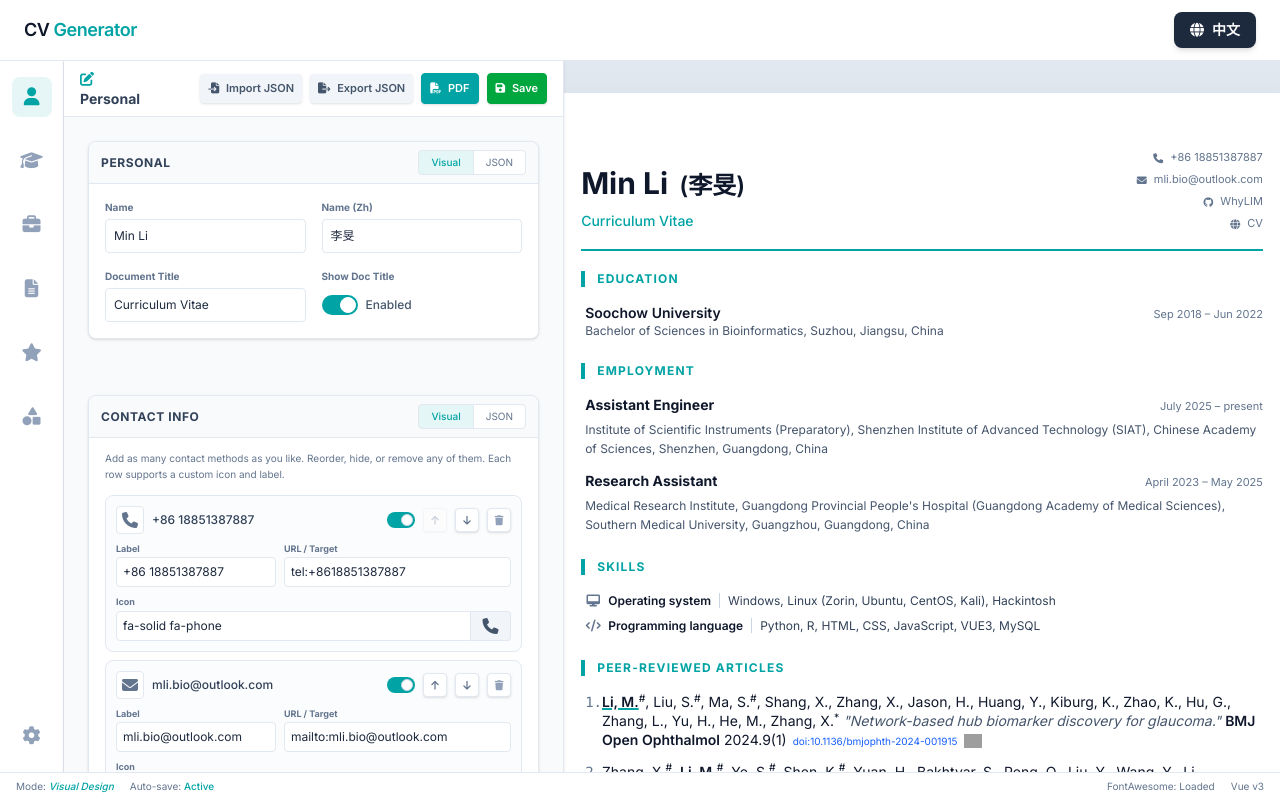
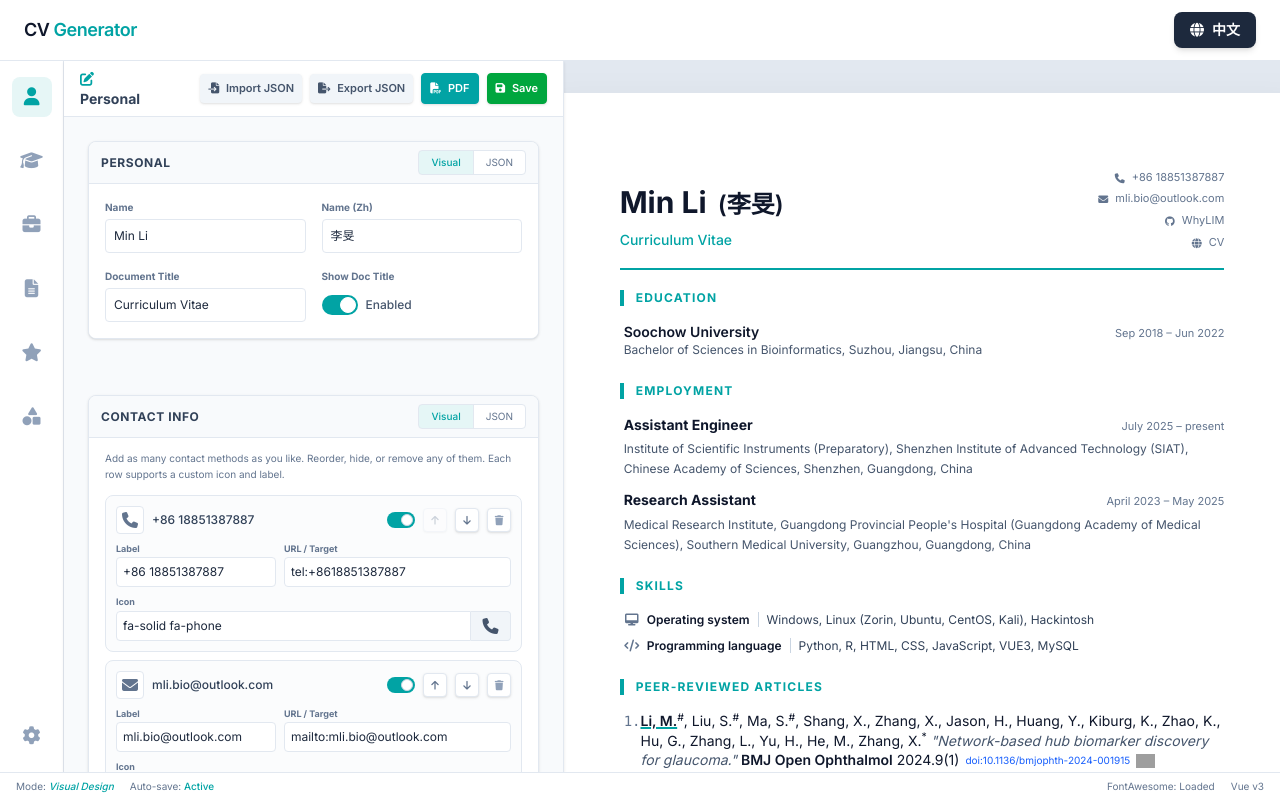
Before and after one commit to WhyLIM/cv-generator, a Vue app: page / in a window 1280 px wide. Built offline with nearby package versions, Linux system fonts and the light colour scheme; grey boxes are pictures that could not be loaded.

Commit message:
feat: 字体缩放实时预览、中英文字体独立选择、预览与打印页边距统一

```diff
--- a/index.html
+++ b/index.html
@@ -4,6 +4,11 @@
     <meta charset="UTF-8" />
     <meta name="viewport" content="width=device-width, initial-scale=1.0" />
     <title>Personal CV Generator</title>
+    <link rel="preconnect" href="https://fonts.googleapis.com">
+    <link rel="preconnect" href="https://fonts.gstatic.com" crossorigin>
+    <link
+      href="https://fonts.googleapis.com/css2?family=Inter:wght@300;400;500;600;700;800&family=Lato:wght@300;400;700&family=Merriweather:wght@300;400;700&family=Noto+Sans+SC:wght@300;400;500;700&family=Noto+Serif+SC:wght@400;700&family=Open+Sans:wght@300;400;600;700;800&family=Playfair+Display:wght@400;700&family=Roboto:wght@300;400;500;700&family=Source+Serif+4:opsz,wght@8..60,300;8..60,400;8..60,700&display=swap"
+      rel="stylesheet" />
     <link rel="stylesheet" href="https://cdnjs.cloudflare.com/ajax/libs/font-awesome/6.5.1/css/all.min.css" integrity="sha512-DTOQO9RWCH3ppGqcWaEA1BIZOC6xxalwEsw9c2QQeAIftl+Vegovlnee1c9QX4TctnWMn13TZye+giMm8e2LwA==" crossorigin="anonymous" referrerpolicy="no-referrer" />
   </head>
   <body>
--- a/src/App.vue
+++ b/src/App.vue
@@ -265,7 +265,7 @@ const handleImportJson = (event: Event) => {
 @media print {
   @page {
     /* 将物理页边距交还给浏览器控制，解决分页后中间页面无边距的问题 */
-    margin: 20mm 25mm !important;
+    margin: var(--print-margin-v) var(--print-margin-h) !important;
   }
 
   * {
--- a/src/components/CvEditor.vue
+++ b/src/components/CvEditor.vue
@@ -46,8 +46,12 @@ const data = computed({
       }
       modified = true;
     } else {
-      // Deduplicate sectionOrder first
-      val.sectionOrder = [...new Set(val.sectionOrder)];
+      // Deduplicate sectionOrder only when duplicates exist (avoid infinite loop)
+      const deduped = [...new Set(val.sectionOrder)];
+      if (deduped.length !== val.sectionOrder.length) {
+        val.sectionOrder = deduped;
+        modified = true;
+      }
 
       // Ensure existing custom customSections are in sectionOrder
       if (val.customSections) {
@@ -101,6 +105,18 @@ const data = computed({
     // Initialize fontScale if not set
     if (val.fontScale === undefined) {
       val.fontScale = 1;
+      modified = true;
+    }
+
+    // Initialize fontFamily if not set
+    if (val.fontFamily === undefined) {
+      val.fontFamily = 'Inter';
+      modified = true;
+    }
+
+    // Initialize fontFamilyZh if not set
+    if (val.fontFamilyZh === undefined) {
+      val.fontFamilyZh = "'Noto Sans SC'";
       modified = true;
     }
 
@@ -971,6 +987,30 @@ const removeContactLink = (idx: number) => {
           <span class="text-sm font-mono text-slate-600 w-8">%</span>
         </div>
         <p class="text-[10px] text-slate-400 mt-1">{{ t('fontScaleHint') }}</p>
+
+        <label class="block text-xs font-bold text-slate-500 mb-2 mt-4">{{ t('fontFamily') }}</label>
+        <select v-model="data.fontFamily"
+          class="w-full text-xs border border-slate-200 rounded p-1.5 focus:border-[#01a3a4] outline-none bg-white">
+          <option value="Inter" style="font-family: 'Inter', sans-serif;">Inter</option>
+          <option value="Roboto" style="font-family: 'Roboto', sans-serif;">Roboto</option>
+          <option value="Lato" style="font-family: 'Lato', sans-serif;">Lato</option>
+          <option value="'Open Sans'" style="font-family: 'Open Sans', sans-serif;">Open Sans</option>
+          <option value="Merriweather" style="font-family: 'Merriweather', serif;">Merriweather</option>
+          <option value="'Source Serif 4'" style="font-family: 'Source Serif 4', serif;">Source Serif 4</option>
+          <option value="'Playfair Display'" style="font-family: 'Playfair Display', serif;">Playfair Display</option>
+          <option value="'Times New Roman'" style="font-family: 'Times New Roman', serif;">Times New Roman</option>
+        </select>
+
+        <label class="block text-xs font-bold text-slate-500 mb-2 mt-3">{{ t('fontFamilyZh') }}</label>
+        <select v-model="data.fontFamilyZh"
+          class="w-full text-xs border border-slate-200 rounded p-1.5 focus:border-[#01a3a4] outline-none bg-white">
+          <option value="'Noto Sans SC'" style="font-family: 'Noto Sans SC', sans-serif;">Noto Sans SC（思源黑体）</option>
+          <option value="'Noto Serif SC'" style="font-family: 'Noto Serif SC', serif;">Noto Serif SC（思源宋体）</option>
+          <option value="'Microsoft YaHei'" style="font-family: 'Microsoft YaHei', sans-serif;">微软雅黑</option>
+          <option value="'SimSun'" style="font-family: 'SimSun', serif;">宋体（SimSun）</option>
+          <option value="'PingFang SC'" style="font-family: 'PingFang SC', sans-serif;">苹方（PingFang SC）</option>
+        </select>
+        <p class="text-[10px] text-slate-400 mt-1">{{ t('fontFamilyHint') }}</p>
       </div>
 
       <div class="mb-6 border border-slate-200 rounded-lg bg-white shadow-sm p-4" v-if="visibleSectionOrder.length > 0">
--- a/src/components/CvPreview.vue
+++ b/src/components/CvPreview.vue
@@ -12,16 +12,29 @@ const formatAuthor = (author: Author) => {
 
 // Generate CSS variable for the theme color and font scale dynamically
 const cssVars = computed(() => {
+  // 西文字体优先，中文回退到中文字体，再回退到系统字体
+  const fontFamily = [
+    props.data.fontFamily || 'Inter',
+    props.data.fontFamilyZh || "'Noto Sans SC'",
+    'ui-sans-serif',
+    'system-ui',
+    'sans-serif',
+  ].join(', ');
+  const scale = props.data.fontScale || 1;
   return {
     '--theme-color': props.data.themeColor,
-    '--font-scale': props.data.fontScale || 1,
+    '--font-scale': scale,
+    fontFamily,
+    zoom: scale,
+    // 预览内边距除以缩放，使视觉内边距恒等于打印页边距（zoom 会连带放大 padding）
+    padding: `calc(var(--print-margin-v) / ${scale}) calc(var(--print-margin-h) / ${scale})`,
   };
 });
 </script>
 
 <template>
   <div
-    class="print-container bg-white text-slate-800 w-[210mm] min-h-[297mm] mx-auto p-10 md:p-14 block text-[13px] md:text-[14px] leading-relaxed"
+    class="print-container bg-white text-slate-800 w-[210mm] min-h-[297mm] mx-auto block text-[13px] md:text-[14px] leading-relaxed"
     :style="cssVars">
 
     <!-- PROFILE PHOTO (Floated Top-Right) -->
--- a/src/defaultData.ts
+++ b/src/defaultData.ts
@@ -3,6 +3,8 @@ import { CvData } from './types';
 export const defaultData: CvData = {
   themeColor: '#01a3a4',
   fontScale: 1,
+  fontFamily: 'Inter',
+  fontFamilyZh: "'Noto Sans SC'",
   personal: {
     name: 'Min Li',
     nameZh: '李旻',
--- a/src/index.css
+++ b/src/index.css
@@ -1,5 +1,11 @@
 @import url('https://fonts.googleapis.com/css2?family=Crimson+Text:ital,wght@0,400;0,600;0,700;1,400;1,600;1,700&family=Inter:wght@300;400;500;600;700&display=swap');
 @import "tailwindcss";
+
+/* A4 打印页边距：预览内边距与打印页边距共用同一变量，保证预览/打印一致 */
+:root {
+  --print-margin-v: 20mm;
+  --print-margin-h: 25mm;
+}
 
 @theme {
   --color-primary: var(--theme-color, #01a3a4);
@@ -15,7 +21,7 @@
 
 @media print {
   @page {
-    margin: 0mm;
+    margin: var(--print-margin-v) var(--print-margin-h);
     size: A4 portrait;
   }
 
--- a/src/locales/en.ts
+++ b/src/locales/en.ts
@@ -96,6 +96,9 @@ export const en = {
   yourRole: 'Your Role',
   themeColor: 'Accent / Theme Color',
   fontScale: 'Font Scale',
+  fontFamily: 'Latin Font',
+  fontFamilyZh: 'Chinese Font',
+  fontFamilyHint: 'Load resume fonts from Google Fonts (requires network)',
   iconClassOptional: 'Icon Class (Optional)',
   commaSeparated: '(comma-separated)',
   publications: 'Publications',
--- a/src/locales/zh.ts
+++ b/src/locales/zh.ts
@@ -96,6 +96,9 @@ export const zh = {
   yourRole: '您的角色',
   themeColor: '主题颜色',
   fontScale: '字体缩放',
+  fontFamily: '西文字体',
+  fontFamilyZh: '中文字体',
+  fontFamilyHint: '从 Google Fonts 加载简历常用字体（需联网）',
   iconClassOptional: '图标类（可选）',
   commaSeparated: '（逗号分隔）',
   publications: '发表论文',
--- a/src/types.ts
+++ b/src/types.ts
@@ -109,6 +109,8 @@ export interface ContactLink {
 export interface CvData {
   themeColor: string;
   fontScale?: number; // 字体缩放比例，默认 1.0
+  fontFamily?: string; // 西文/拉丁字体（Google Fonts 或系统字体），默认 Inter
+  fontFamilyZh?: string; // 中文字体（Google Fonts 或系统字体），默认 Noto Sans SC
   personal: {
     name: string;
     nameZh?: string;
```
Lines whose indentation alone changed are shown as unchanged.
